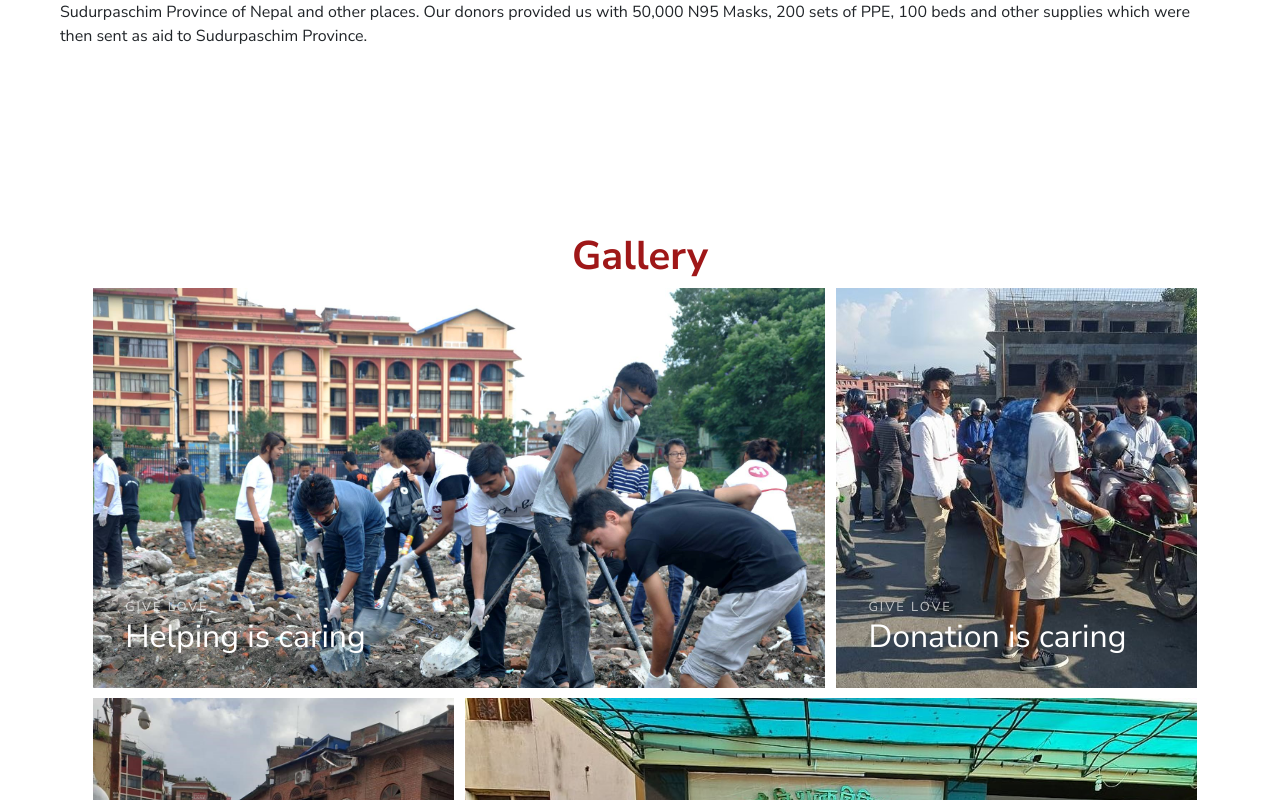
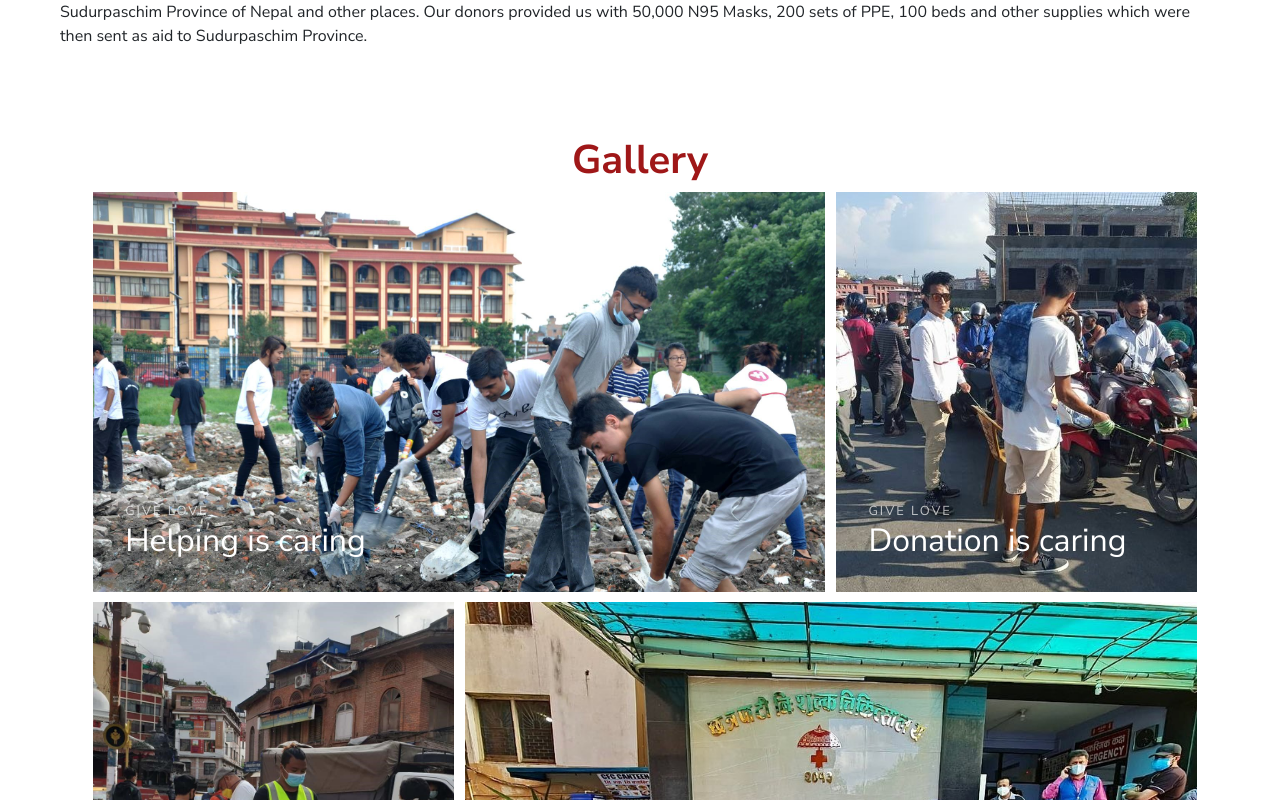
Before and after one commit to BibhushanKarki/haminepali, a React (Create React App) app: page / in a window 1280 px wide. Shown: the part 1280-2080 px from the top of the page. Built offline with nearby package versions, Linux system fonts and the light colour scheme.

Commit message:
minor css changes

```diff
--- a/src/components/GallerySection/gallery.css
+++ b/src/components/GallerySection/gallery.css
@@ -1,5 +1,5 @@
 .gallery-container{
-  padding: 7em 0;
+  padding: 1em 0;
   min-height: 500px;
 }
 #gallery-list {
```
